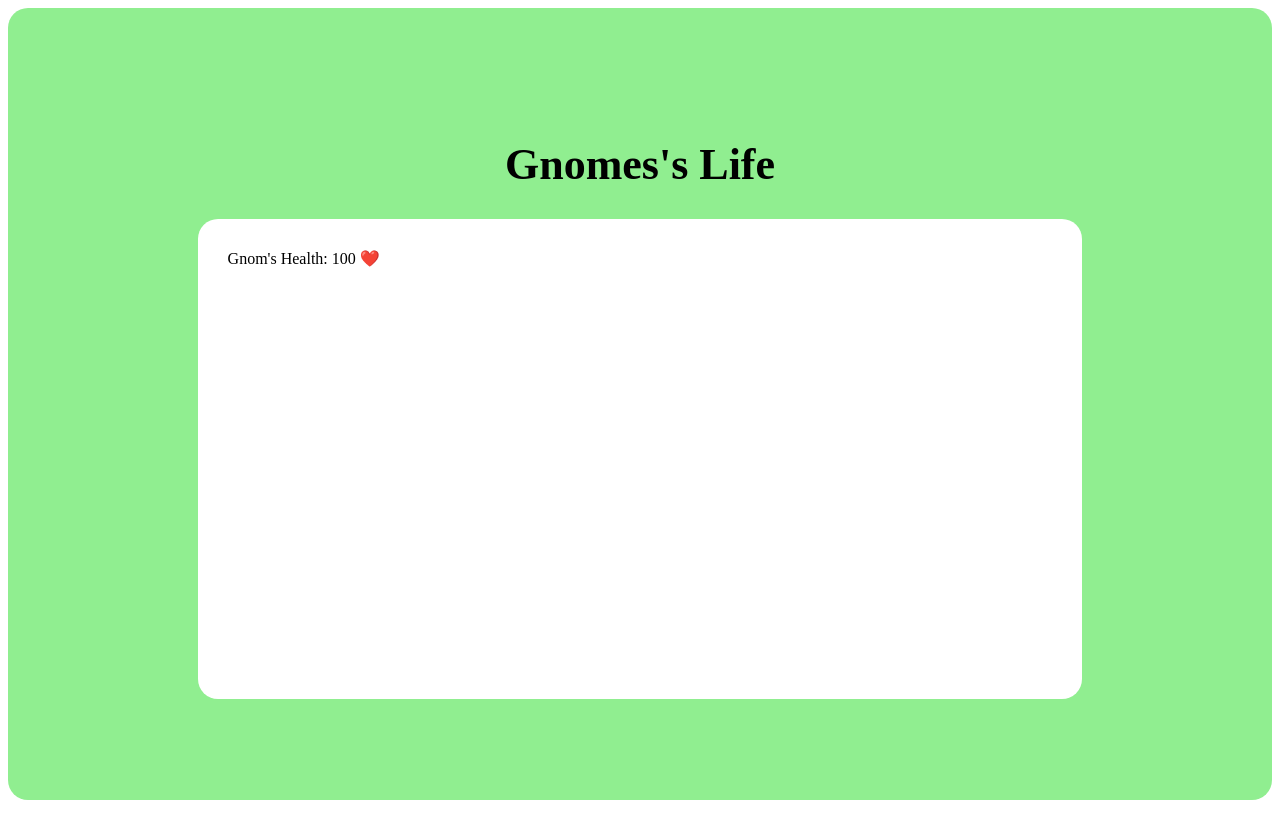
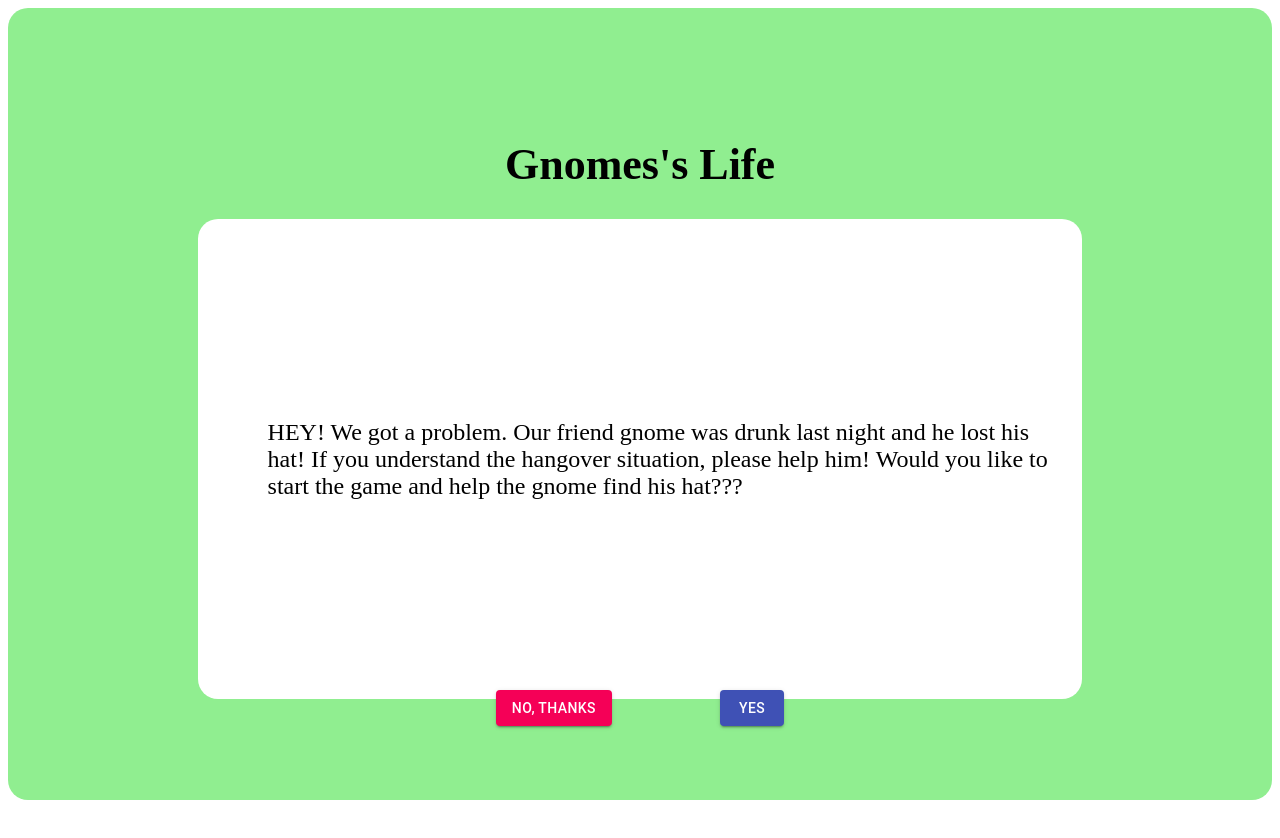
Before and after one commit to NikolaCzv/gnomes-life-game, a React (Create React App) app: page / in a window 1280 px wide. Shown: the top 838 px of the page. Before the commit the page ends 808 px from the top, so only its background shows below. Built offline with nearby package versions, Linux system fonts and the light colour scheme.

Commit message:
start component done and some styling

```diff
--- a/package.json
+++ b/package.json
@@ -3,6 +3,7 @@
   "version": "0.1.0",
   "private": true,
   "dependencies": {
+    "@material-ui/core": "^4.11.0",
     "@testing-library/jest-dom": "^4.2.4",
     "@testing-library/react": "^9.3.2",
     "@testing-library/user-event": "^7.1.2",
--- /dev/null
+++ b/src/components/firstScreen/index.js
@@ -0,0 +1,10 @@
+import React from 'react';
+import { Container } from '../style';
+
+const FirstScreen = () => {
+    return <Container>FIIIIIRST FUCKING SCREEEN</Container>
+    //render text for the first screen
+    //dva dugmeta, levo i desno ... ista boja
+};
+
+export default FirstScreen;
--- a/src/components/startGame/index.js
+++ b/src/components/startGame/index.js
@@ -1,16 +1,63 @@
-import React from "react";
-import { Container, QuestText } from '../style';
+import React, { useState } from "react";
+import { Container, QuestText, ButtonWrapper } from '../style';
+import Button from '@material-ui/core/Button';
+import FirstScreen from '../firstScreen';
 
 const StartGame = (props) => {
+    const [isNotPlaying, setIsNotPlaying] = useState(true);
+    const [isPlaying, setIsPlaying] = useState(false);
+    const { energy } = props;
 
-    const { energy } = props;
+    const handleNoButton = () => {
+        setIsNotPlaying(false);
+    }
+
+    const handleYesButton = () => {
+        setIsPlaying(true);
+    }
+
+    if(isPlaying)
+        return <FirstScreen />
 
         return(
             <Container>
-                Gnom's Health: {energy} ❤️
-                <QuestText></QuestText>
+                <QuestText>
+                    HEY! We got a problem. Our friend gnome was drunk last night and he lost his
+                    hat! If you understand the hangover situation, please help him! Would you like to start
+                    the game and help the gnome find his hat???
+                    {/* on codnitional ako hoce da igra, ostavi ovu poruku, ako nece da igra prikazi novu poruku
+                    reci mu sta hoces, ne budi previse grub */}
+                </QuestText>
+                {isNotPlaying ?
+                    <ButtonWrapper>
+                            <Button
+                                variant="contained"
+                                color="secondary"
+                                onClick={handleNoButton}
+                            >
+                                No, Thanks
+                            </Button>
+                            <Button
+                                variant="contained"
+                                color="primary"
+                                onClick={handleYesButton}>
+                                Yes
+                            </Button>
+                    </ButtonWrapper>
+                    :
+                    <ButtonWrapper>
+                        <Button
+                        variant="contained"
+                        color="primary"
+                        //dodaj on click i kad se klinke da se vrati na homescreen
+                        >
+                                JOKE, I want to play!
+                        </Button>
+                    </ButtonWrapper>
+                    }
             </Container>
         );
+
 };
 
 export default StartGame;
--- a/src/components/style.js
+++ b/src/components/style.js
@@ -2,9 +2,20 @@ import styled from 'styled-components';
 
 export const Container = styled.div`
     width: 100%;
-    padding: 30px;
+    padding: 50px;
 `
 
 export const QuestText = styled.div`
     width: 100%;
+    font-size: 24px;
+    margin-left: 20px;
+    margin-top: 150px;
 `
+
+export const ButtonWrapper = styled.div`
+    display: flex;
+    align-items: center;
+    justify-content: space-evenly;
+    padding: 140px;
+    margin-top: 50px;
+`
--- a/src/containers/homeScreen/style.js
+++ b/src/containers/homeScreen/style.js
@@ -1,4 +1,5 @@
 import styled from 'styled-components';
+import { colors } from '../../utils/colors';
 
 export const Container = styled.div`
     width: 100%;
@@ -7,7 +8,7 @@ export const Container = styled.div`
     flex-direction: column;
     justify-content: center;
     align-items: center;
-    background-color: #90EE90;
+    background-color: ${colors.mainColor};
     border-radius: 20px;
 `
 
@@ -16,7 +17,7 @@ export const GameContainer = styled.div`
     height: 60vh;
     border-radius: 20px;
     display: flex;
-    background-color: white;
+    background-color: ${colors.white};
 `
 
 export const Title = styled.h1`
--- /dev/null
+++ b/src/utils/colors.js
@@ -0,0 +1,4 @@
+export const colors = {
+    mainColor: '#90EE90',
+    white: '#FFFFFF'
+}
```
Also changed, not shown: 1 other file (tests, documents, lock files or other folders).
